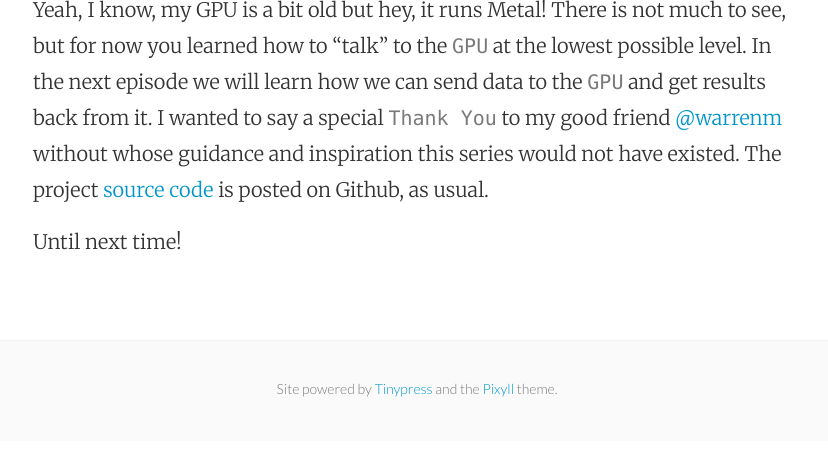
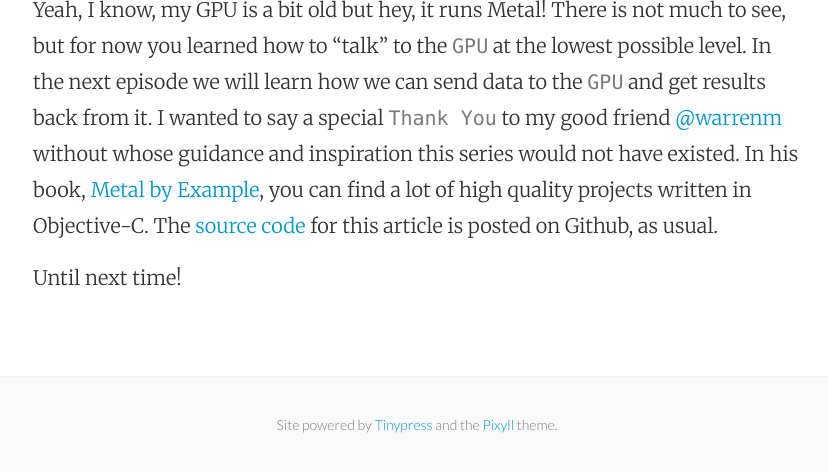
Before and after one commit to mhorga/mhorga.github.io, a Jekyll site: the page built from _posts/2016-01-04-introducing-the-metal-framework.markdown, in a window 1280 px wide and 900 px high, scrolled down 3138 px, cut to the strip 423-895 px from the top of the window. Shown: the whole strip, without its empty margins (223-1051 px from the left). Built offline with Jekyll 4.4.1, drawn with Linux system fonts in a browser that asks for light colours; before the commit the page ends 4002 px from its top, so only the background shows below that.

Commit message:
Post update: Introducing the Metal framework

```diff
--- a/_posts/2016-01-04-introducing-the-metal-framework.markdown
+++ b/_posts/2016-01-04-introducing-the-metal-framework.markdown
@@ -44,6 +44,6 @@ If you run the project, you should be able to see the following output:
 
 ![alt text](https://github.com/Swiftor/Metal/raw/master/images/chapter01_2.png "2")
 
-Yeah, I know, my GPU is a bit old but hey, it runs Metal! There is not much to see, but for now you learned how to "talk" to the `GPU` at the lowest possible level. In the next episode we will learn how we can send data to the `GPU` and get results back from it. I wanted to say a special `Thank You` to my good friend [@warrenm](https://twitter.com/warrenm) without whose guidance and inspiration this series would not have existed. The project [source code](https://github.com/Swiftor/Metal/tree/master/ch01) is posted on Github, as usual.
+Yeah, I know, my GPU is a bit old but hey, it runs Metal! There is not much to see, but for now you learned how to "talk" to the `GPU` at the lowest possible level. In the next episode we will learn how we can send data to the `GPU` and get results back from it. I wanted to say a special `Thank You` to my good friend [@warrenm](https://twitter.com/warrenm) without whose guidance and inspiration this series would not have existed. In his book, [Metal by Example](https://gum.co/metalbyexample), you can find a lot of high quality projects written in Objective-C. The [source code](https://github.com/Swiftor/Metal/tree/master/ch01) for this article is posted on Github, as usual.
 
 Until next time!
```
